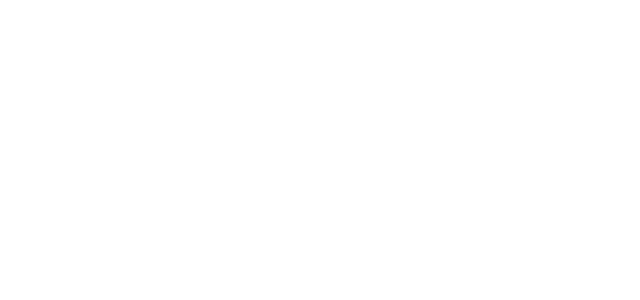
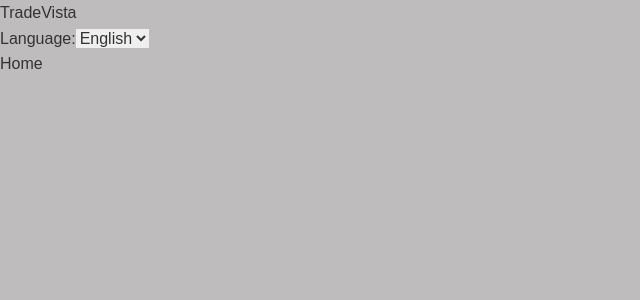
Before and after one commit to pally0091/aurapreneur, a React (Vite) app: page / in a window 1280 px wide. Shown: the top 300 px of the page, without its empty margins (0-640 px from the left). Built offline with nearby package versions, Linux system fonts and the light colour scheme.

Commit message:
Completed Structure and added Nabvar

```diff
--- a/src/App.jsx
+++ b/src/App.jsx
@@ -1,13 +1,25 @@
+import { RouterProvider, createBrowserRouter } from "react-router-dom"
+import Main from "./Components/Main"
+import Home from "./Components/Home"
 
 
 function App() {
-
+  const router = createBrowserRouter([
+    {
+      path: "/",
+      element: <Main></Main>,
+      children: [
+        {
+          path: "/",
+          element: <Home></Home>
+        }
+      ]
+    }
+  ])
 
   return (
     <>
-      <div>
-
-      </div>
+      <RouterProvider router={router}></RouterProvider>
     </>
   )
 }
--- /dev/null
+++ b/src/Components/Home.jsx
@@ -0,0 +1,12 @@
+/* eslint-disable no-unused-vars */
+import React from 'react';
+
+const Home = () => {
+    return (
+        <div>
+            <p>Home</p>
+        </div>
+    );
+};
+
+export default Home;
--- /dev/null
+++ b/src/Components/Main.jsx
@@ -0,0 +1,15 @@
+/* eslint-disable no-unused-vars */
+import React from 'react';
+import Navigation from './Navigation';
+import { Outlet } from 'react-router-dom';
+
+const Main = () => {
+    return (
+        <div className='w-1/2 mx-auto bg-red-100'>
+            <Navigation></Navigation>
+            <Outlet></Outlet>
+        </div>
+    );
+};
+
+export default Main;
--- /dev/null
+++ b/src/Components/Navigation.jsx
@@ -0,0 +1,26 @@
+/* eslint-disable no-unused-vars */
+import React from 'react';
+
+const Navigation = () => {
+    return (
+        <div className=' mx-auto flex justify-between px-5 py-3'>
+            <div>
+                <div>
+                    <img src="" alt="" />
+                </div>
+                <h1 className='text-3xl'>TradeVista</h1>
+            </div>
+            <div className="flex items-center ">
+                <label className="block text-gray-700 text-sm font-bold mx-3" htmlFor="selectOption">
+                    Language:
+                </label>
+                <select className="block appearance-none w-full bg-white border border-gray-300 rounded py-2 px-4 leading-tight " id="selectOption">
+                    <option value="option1">English</option>
+                    <option value="option2">Bangla</option>
+                </select>
+            </div>
+        </div>
+    );
+};
+
+export default Navigation;
--- a/src/index.css
+++ b/src/index.css
@@ -1,3 +1,10 @@
 @tailwind base;
 @tailwind components;
 @tailwind utilities;
+
+body {
+  font-family: Arial, sans-serif;
+  line-height: 1.6;
+  color: #333;
+  background-color: #bebcbc;
+}
```
